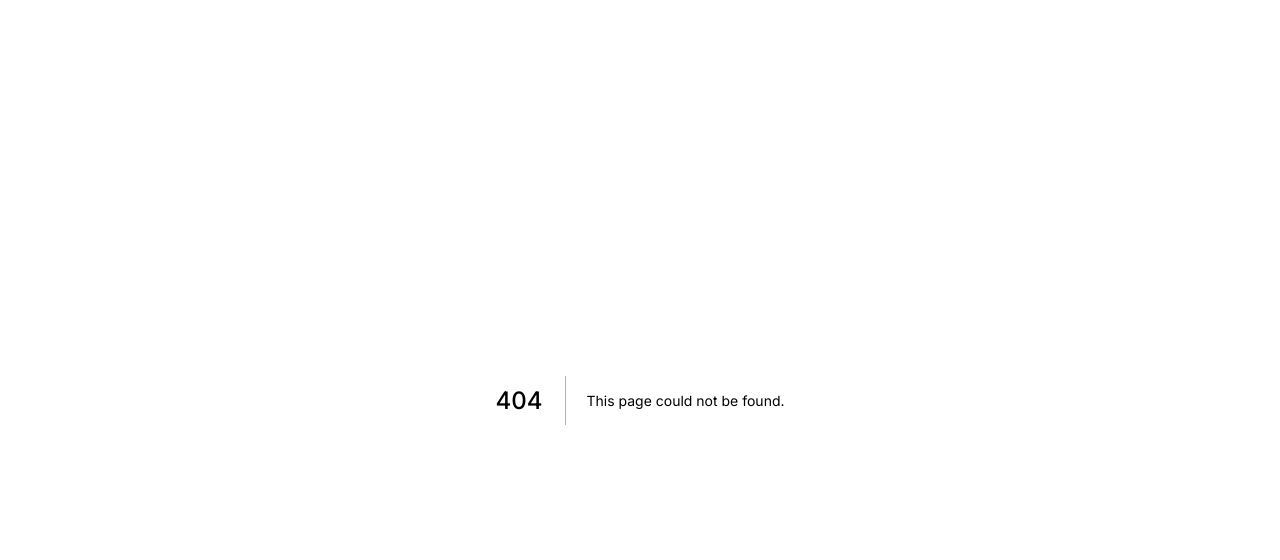
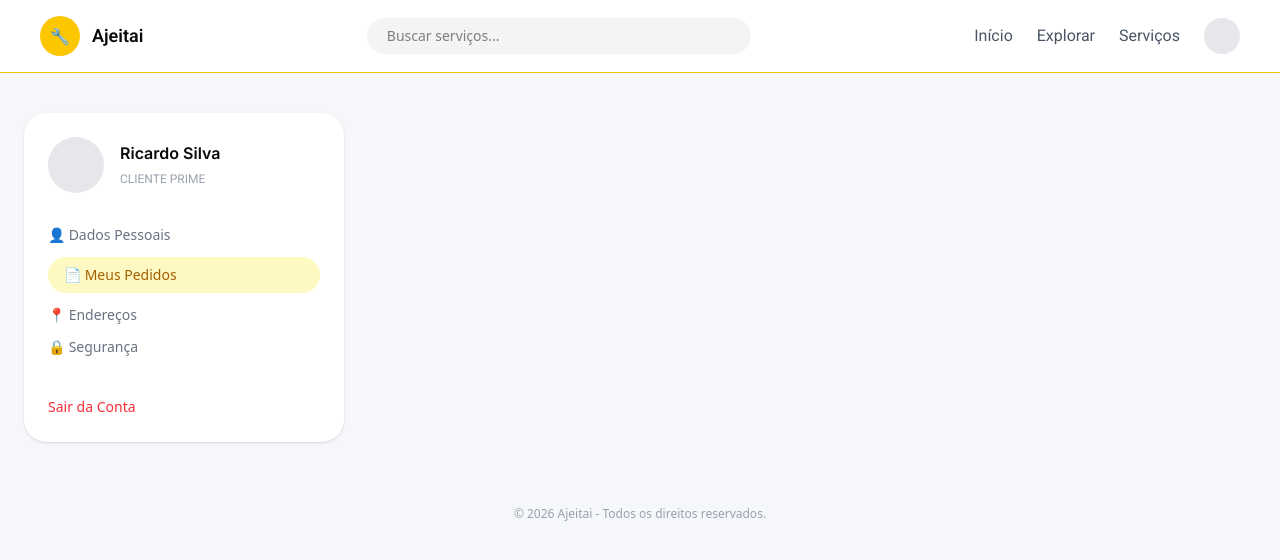
Before and after one commit to gustavuhh1/ajeita-front-end, a Next.js app: page /pedidos in a window 1280 px wide. Before the commit this address had no page. Shown: the top 560 px of the page. Built offline with nearby package versions, Linux system fonts and the light colour scheme.

Commit message:
Adicionando meus pedidos

```diff
--- /dev/null
+++ b/app/pedidos/page.tsx
@@ -0,0 +1,78 @@
+"use client"
+
+export default function PedidosPage() {
+  return (
+    <div className="min-h-screen bg-[#f5f7fb]">
+
+
+      <header className="flex items-center justify-between border-b bg-white px-10 py-4">
+        <div className="flex items-center gap-3">
+          <div className="flex h-10 w-10 items-center justify-center rounded-full bg-yellow-400">
+            🔧
+          </div>
+          <span className="text-lg font-semibold">Ajeitai</span>
+        </div>
+
+        <input
+          placeholder="Buscar serviços..."
+          className="w-96 rounded-full bg-gray-100 px-5 py-2 text-sm outline-none"
+        />
+
+        <nav className="flex items-center gap-6 text-sm text-gray-600">
+          <span>Início</span>
+          <span>Explorar</span>
+          <span>Serviços</span>
+          <div className="h-9 w-9 rounded-full bg-gray-200" />
+        </nav>
+      </header>
+
+
+      <div className="mx-auto flex max-w-7xl gap-8 px-6 py-10">
+
+
+        <aside className="w-80 rounded-3xl bg-white p-6 shadow-sm">
+
+          <div className="flex items-center gap-4">
+            <div className="h-14 w-14 rounded-full bg-gray-200" />
+            <div>
+              <h3 className="font-semibold">Ricardo Silva</h3>
+              <span className="text-xs text-gray-400">
+                CLIENTE PRIME
+              </span>
+            </div>
+          </div>
+
+          <div className="mt-8 space-y-3 text-sm">
+
+            <div className="flex items-center gap-3 text-gray-500">
+              👤 Dados Pessoais
+            </div>
+
+            <div className="flex items-center gap-3 rounded-full bg-yellow-100 px-4 py-2 font-medium text-yellow-700">
+              📄 Meus Pedidos
+            </div>
+
+            <div className="flex items-center gap-3 text-gray-500">
+              📍 Endereços
+            </div>
+
+            <div className="flex items-center gap-3 text-gray-500">
+              🔒 Segurança
+            </div>
+
+          </div>
+
+          <button className="mt-10 text-sm text-red-500">
+            Sair da Conta
+          </button>
+        </aside>
+
+      </div>
+
+
+      <footer className="text-center text-xs text-gray-400 py-6">
+        © 2026 Ajeitai - Todos os direitos reservados.
+      </footer>
+    </div>
+  )
+}
```
